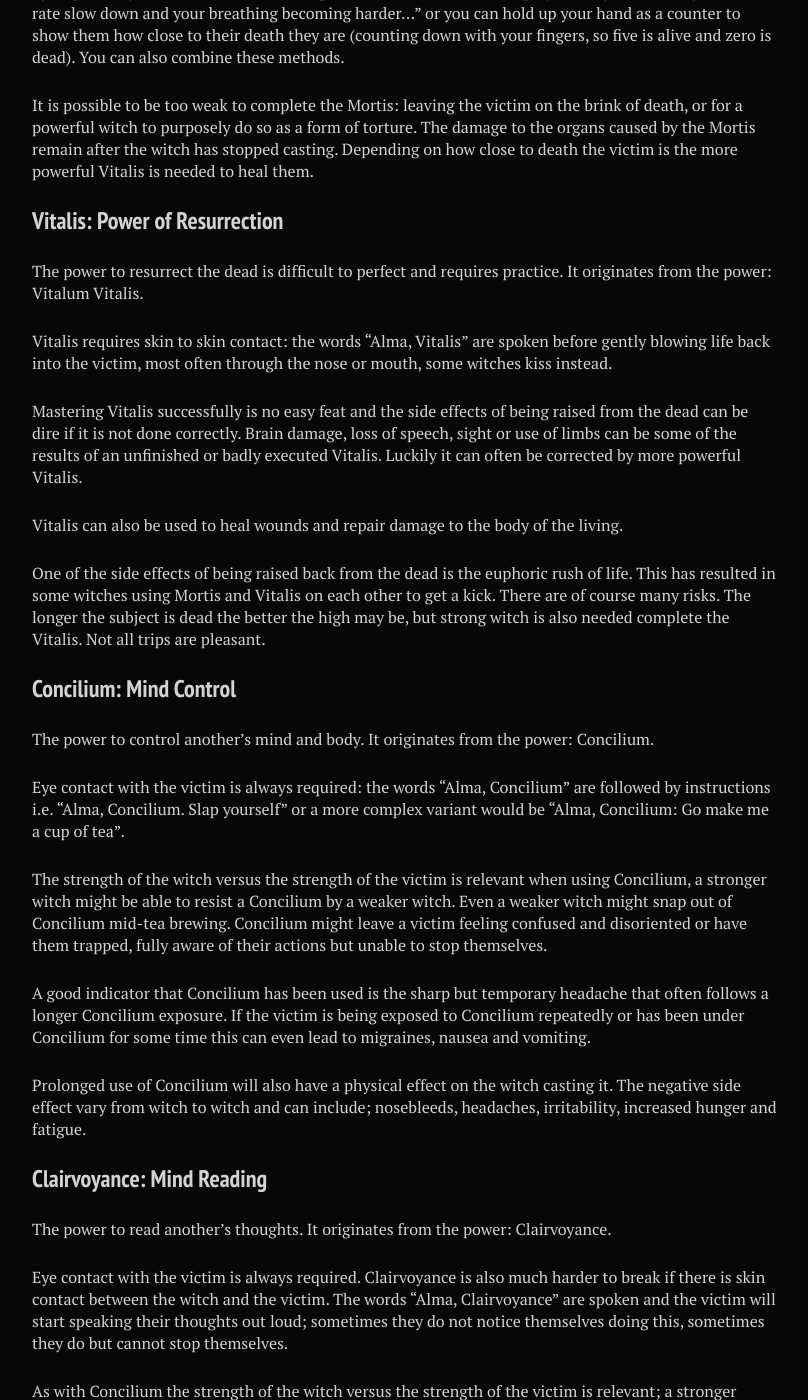
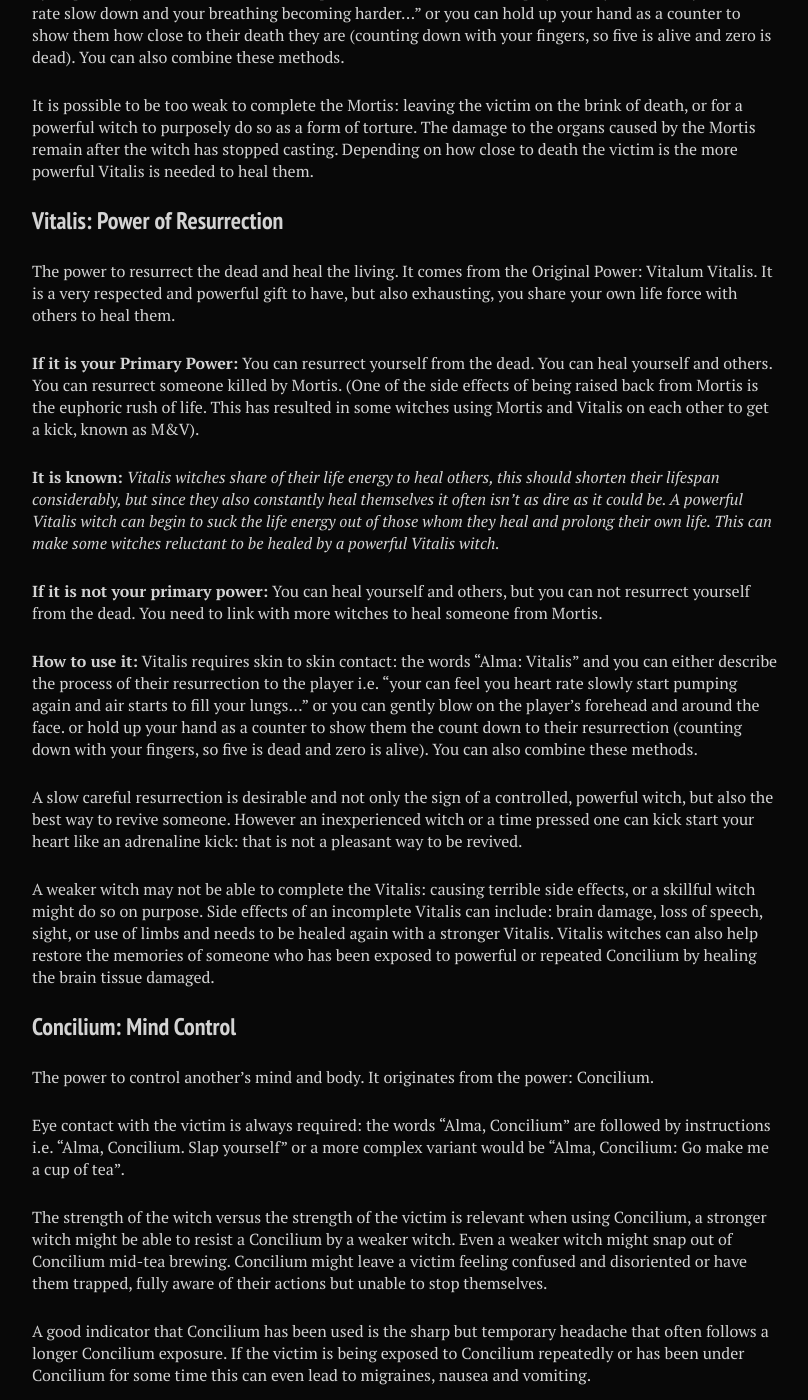
Before and after one commit to stanislavb/en.coven.nu, a Jekyll site: the page built from fictional/index.md, in a window 1280 px wide and 1400 px high, scrolled down 5983 px. Shown: the whole window, without its empty margins (288-1096 px from the left). Built offline with Jekyll 4.4.1, drawn with Linux system fonts in a browser that asks for light colours; nearby versions of some CDN libraries.

Commit message:
Update index.md

```diff
--- a/fictional/index.md
+++ b/fictional/index.md
@@ -136,15 +136,19 @@ It is possible to be too weak to complete the Mortis: leaving the victim on the
 
 ### Vitalis: Power of Resurrection
 
-The power to resurrect the dead is difficult to perfect and requires practice. It originates from the power: Vitalum Vitalis.
+The power to resurrect the dead and heal the living. It comes from the Original Power: Vitalum Vitalis. It is a very respected and powerful gift to have, but also exhausting, you share your own life force with others to heal them.
 
-Vitalis requires skin to skin contact: the words “Alma, Vitalis” are spoken before gently blowing life back into the victim, most often through the nose or mouth, some witches kiss instead.
+**If it is your Primary Power:** You can resurrect yourself from the dead. You can heal yourself and others. You can resurrect someone killed by Mortis. (One of the side effects of being raised back from Mortis is the euphoric rush of life. This has resulted in some witches using Mortis and Vitalis on each other to get a kick, known as M&V).
 
-Mastering Vitalis successfully is no easy feat and the side effects of being raised from the dead can be dire if it is not done correctly. Brain damage, loss of speech, sight or use of limbs can be some of the results of an unfinished or badly executed Vitalis. Luckily it can often be corrected by more powerful Vitalis.
+**It is known:** *Vitalis witches share of their life energy to heal others, this should shorten their lifespan considerably, but since they also constantly heal themselves it often isn’t as dire as it could be. A powerful Vitalis witch can begin to suck the life energy out of those whom they heal and prolong their own life. This can make some witches reluctant to be healed by a powerful Vitalis witch.*
 
-Vitalis can also be used to heal wounds and repair damage to the body of the living.
+**If it is not your primary power:** You can heal yourself and others, but you can not resurrect yourself from the dead. You need to link with more witches to heal someone from Mortis.
 
-One of the side effects of being raised back from the dead is the euphoric rush of life. This has resulted in some witches using Mortis and Vitalis on each other to get a kick. There are of course many risks. The longer the subject is dead the better the high may be, but strong witch is also needed complete the Vitalis. Not all trips are pleasant.
+**How to use it:** Vitalis requires skin to skin contact: the words “Alma: Vitalis” and you can either describe the process of their resurrection to the player i.e. “your can feel you heart rate slowly start pumping again and air starts to fill your lungs…” or you can gently blow on the player's forehead and around the face. or hold up your hand as a counter to show them the count down to their resurrection (counting down with your fingers, so five is dead and zero is alive). You can also combine these methods.
+
+A slow careful resurrection is desirable and not only the sign of a controlled, powerful witch, but also the best way to revive someone. However an inexperienced witch or a time pressed one can kick start your heart like an adrenaline kick: that is not a pleasant way to be revived.
+
+A weaker witch may not be able to complete the Vitalis: causing terrible side effects, or a skillful witch might do so on purpose. Side effects of an incomplete Vitalis can include: brain damage, loss of speech, sight, or use of limbs and needs to be healed again with a stronger Vitalis. Vitalis witches can also help restore the memories of someone who has been exposed to powerful or repeated Concilium by healing the brain tissue damaged.
 
 ### Concilium: Mind Control
 
```
